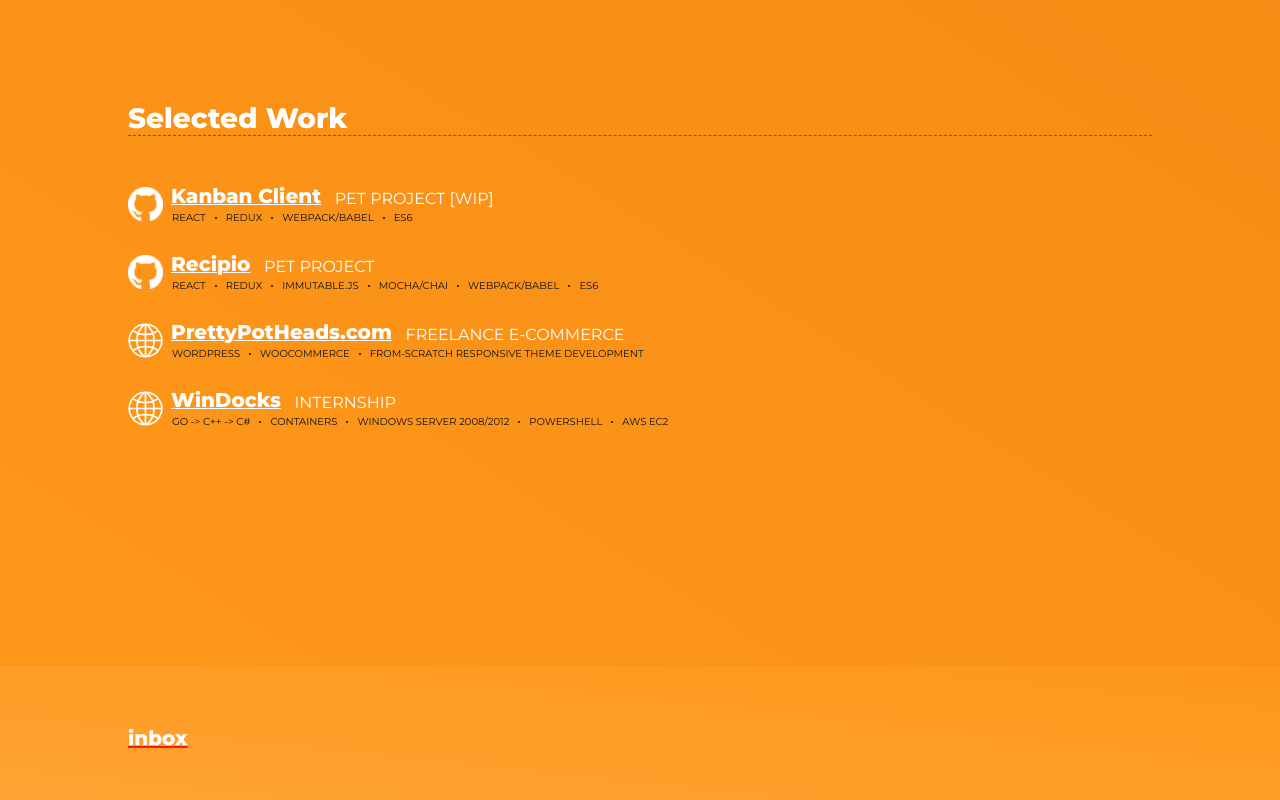
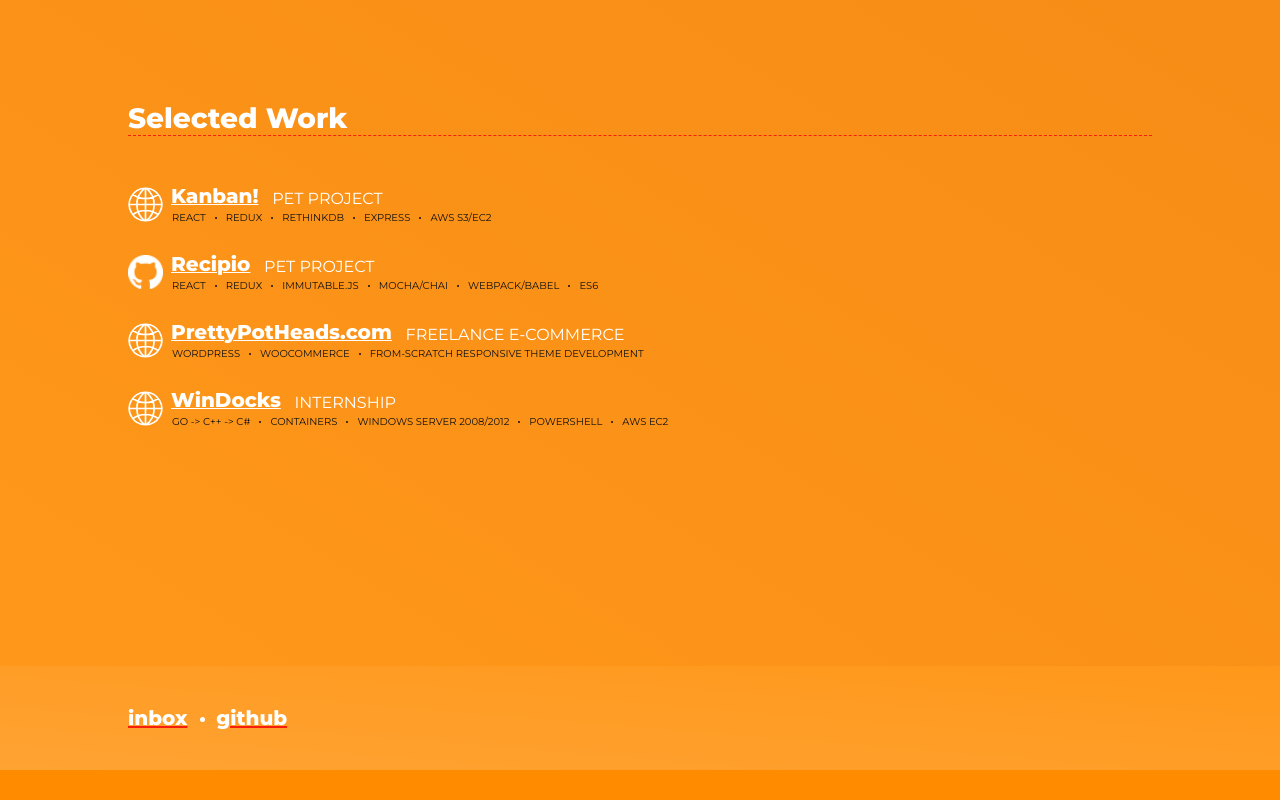
Before and after one commit to SimpliciTea/simplicitea.github.io, a plain HTML site: page index.html in a window 1280 px wide. Shown: the part 1654-2454 px from the top of the page. After the commit the page ends 2424 px from the top, so only its background shows below. Drawn offline with Linux system fonts and the light colour scheme.

Commit message:
Added resume, media query for skills section on smaller screens, github link

```diff
--- a/css/main.css
+++ b/css/main.css
@@ -174,7 +174,7 @@ section {
       display: inline-block;
       position: relative;
       bottom: -1px; }
-      @media (max-width: 500px) {
+      @media (max-width: 700px) {
         section#about .project-category, section#work .project-category {
           display: block;
           margin-left: 42px; } }
@@ -183,16 +183,20 @@ section {
       list-style-type: none;
       margin: 3px 0px;
       padding: 0px 0px 0px 44px; }
+      @media (max-width: 700px) {
+        section#about .project-tools, section#work .project-tools {
+          flex-direction: column;
+          padding: 0px 0px 0px 33px; } }
       section#about .project-tools li, section#work .project-tools li {
         padding: 0px 10px;
         position: relative;
         text-transform: uppercase;
-        text-align: center;
         font-size: 10px; }
-        section#about .project-tools li:first-child, section#work .project-tools li:first-child {
-          padding-left: 0px; }
-          section#about .project-tools li:first-child::before, section#work .project-tools li:first-child::before {
-            display: none; }
+        @media (min-width: 700px) {
+          section#about .project-tools li:first-child, section#work .project-tools li:first-child {
+            padding-left: 0px; }
+            section#about .project-tools li:first-child::before, section#work .project-tools li:first-child::before {
+              display: none; } }
         section#about .project-tools li::before, section#work .project-tools li::before {
           position: absolute;
           left: -1px;
@@ -203,25 +207,21 @@ section {
           border-radius: 50%;
           display: block;
           content: ''; }
-      @media (max-width: 600px) {
-        section#about .project-tools, section#work .project-tools {
-          flex-direction: column;
-          align-items: flex-start; }
-          section#about .project-tools li, section#work .project-tools li {
-            padding: 0px 5px;
-            text-align: left; }
-            section#about .project-tools li:first-child, section#work .project-tools li:first-child {
-              padding-left: 5px; }
-              section#about .project-tools li:first-child::before, section#work .project-tools li:first-child::before {
-                display: block; } }
-  section#skillset .devicons-wrapper {
-    height: 128px;
-    display: flex;
-    justify-content: space-between; }
-  section#skillset svg {
-    width: 10px;
-    min-width: 100px;
-    fill: white;
-    flex-wrap: wrap; }
-    section#skillset svg:hover {
-      width: 9%; }
+  section#contact a {
+    display: inline-block;
+    position: relative; }
+    section#contact a:not(:first-child) {
+      margin-left: 25px; }
+      section#contact a:not(:first-child):before {
+        display: block;
+        content: "";
+        position: absolute;
+        left: -16px;
+        top: 11px;
+        height: 5px;
+        width: 5px;
+        border-radius: 50%;
+        background-color: white; }
+  section#contact h3 {
+    padding: 0px;
+    margin: 0px; }
--- a/index.html
+++ b/index.html
@@ -5,6 +5,8 @@
     <meta name="viewport" content="width=device-width, initial-scale=1">
     <link rel="stylesheet" type="text/css" href="css/main.css" />
     <link href="https://fonts.googleapis.com/css?family=Montserrat:400,800" rel="stylesheet">
+    <link href="https://fonts.googleapis.com/css?family=Playfair+Display:400,700" rel="stylesheet">
+    <link href="https://fonts.googleapis.com/css?family=Ubuntu:400,700" rel="stylesheet">
     <title>John Ley Portfolio | Seattle JavaScript Developer</title>
   </head>
   <body>
@@ -15,6 +17,9 @@
 
         <nav>
           <ul>
+            <li>
+              <a href="resume-2017.pdf" target="_blank">Resume</a>
+            </li>
             <li>
               <a class="scroll-to" href="#about">About</a>
             </li>
@@ -39,23 +44,23 @@
 
       <h3>The Long</h3>
       <p>I want to build a useful modern web app.</p>
-      <!-- <p>I'm a self taught developer with an internship and some freelance projects under my belt. I'm looking for a new challenge. I want a difficult problem to work on.</p> -->
     </section>
 
     <section id="work">
       <h2>Selected Work</h2>
 
       <article id="kanban">
-        <a class="project-link project-link--github" target="_blank" href="https://github.com/SimpliciTea/kanban-client">
-          <h3>Kanban Client</h3>
+        <a class="project-link project-link--web" target="_blank" href="http://kanban-client.s3-website.us-west-2.amazonaws.com/">
+          <h3>Kanban!</h3>
         </a>
 
-        <span class="project-category">Pet Project [WIP]</span>
+        <span class="project-category">Pet Project</span>
         <ul class="project-tools">
           <li>React</li>
           <li>Redux</li>
-          <li>Webpack/Babel</li>
-          <li>ES6</li>
+          <li>RethinkDB</li>
+          <li>Express</li>
+          <li>AWS s3/ec2</li>
         </ul>
       </article>
 
@@ -109,6 +114,9 @@
       <a href="mailto:ley.johnt@gmail.com">
         <h3>inbox</h3>
       </a>
+      <a href="https://github.com/simplicitea/">
+        <h3>github</h3>
+      </a>
     </section>
 
 
```
Also changed, not shown: 1 other file.
